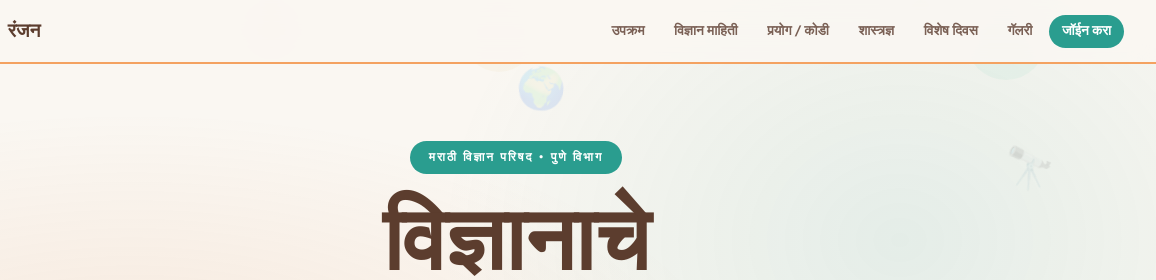
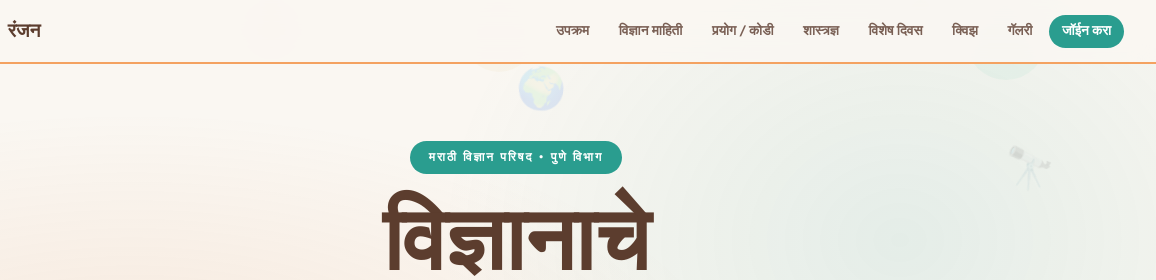
Before and after one commit to vikishi/vidnyan-ranjan, a plain HTML site: page index.html in a window 1280 px wide. Shown: the top 280 px of the page, 124-1280 px from the left. Drawn offline with Linux system fonts and the light colour scheme.

Commit message:
add quiz page link to index navbar

```diff
--- a/index.html
+++ b/index.html
@@ -903,6 +903,7 @@
     <li><a href="pages/prayog-kodi.html">प्रयोग / कोडी</a></li>
     <li><a href="pages/shastradnya.html">शास्त्रज्ञ</a></li>
     <li><a href="pages/vishesh-divas.html">विशेष दिवस</a></li>
+    <li><a href="pages/quiz.html">क्विझ</a></li>
     <li><a href="#padlet">गॅलरी</a></li>
     <li><a href="#join" class="nav-join">जॉईन करा</a></li>
   </ul>
```
